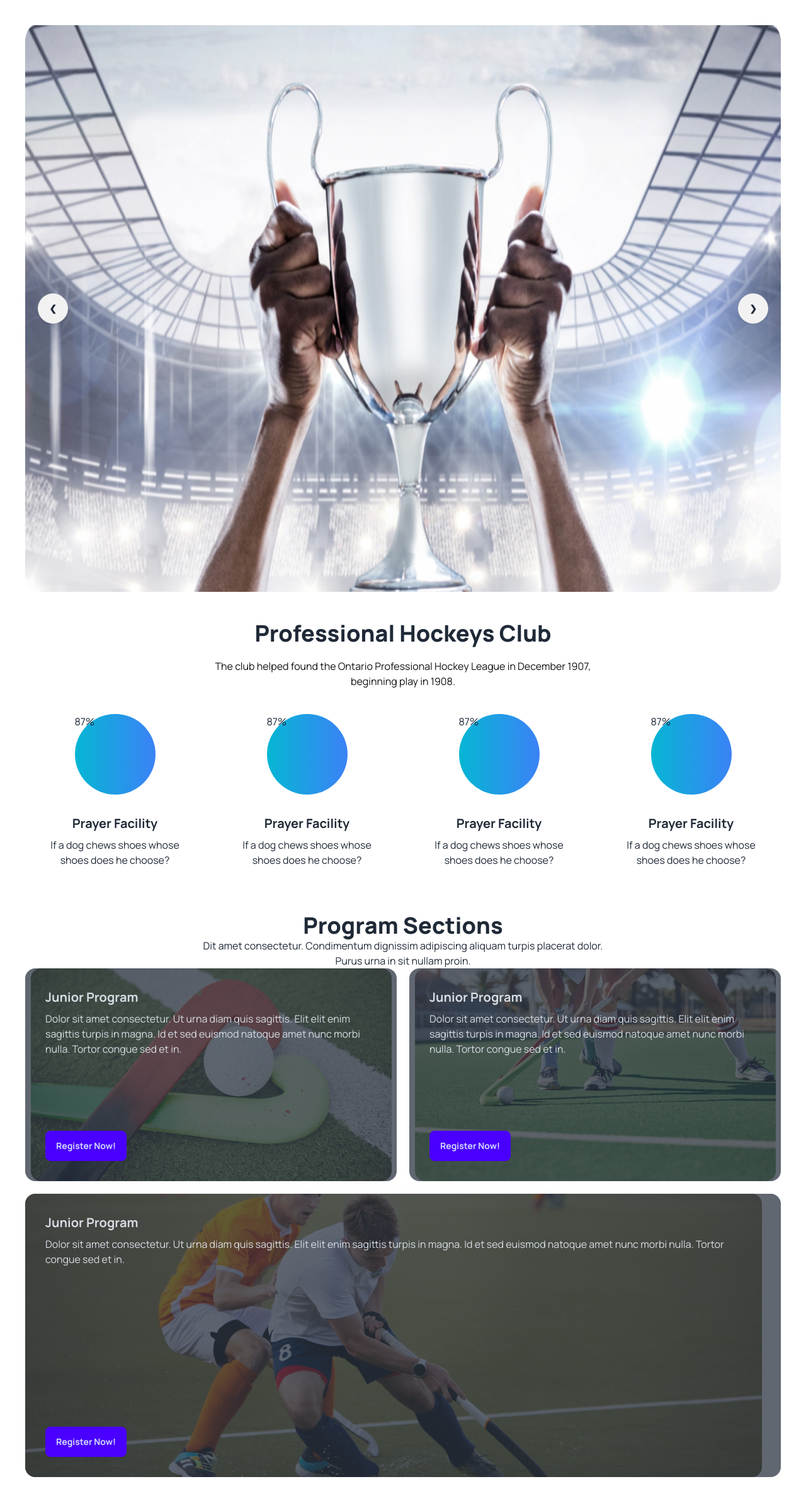
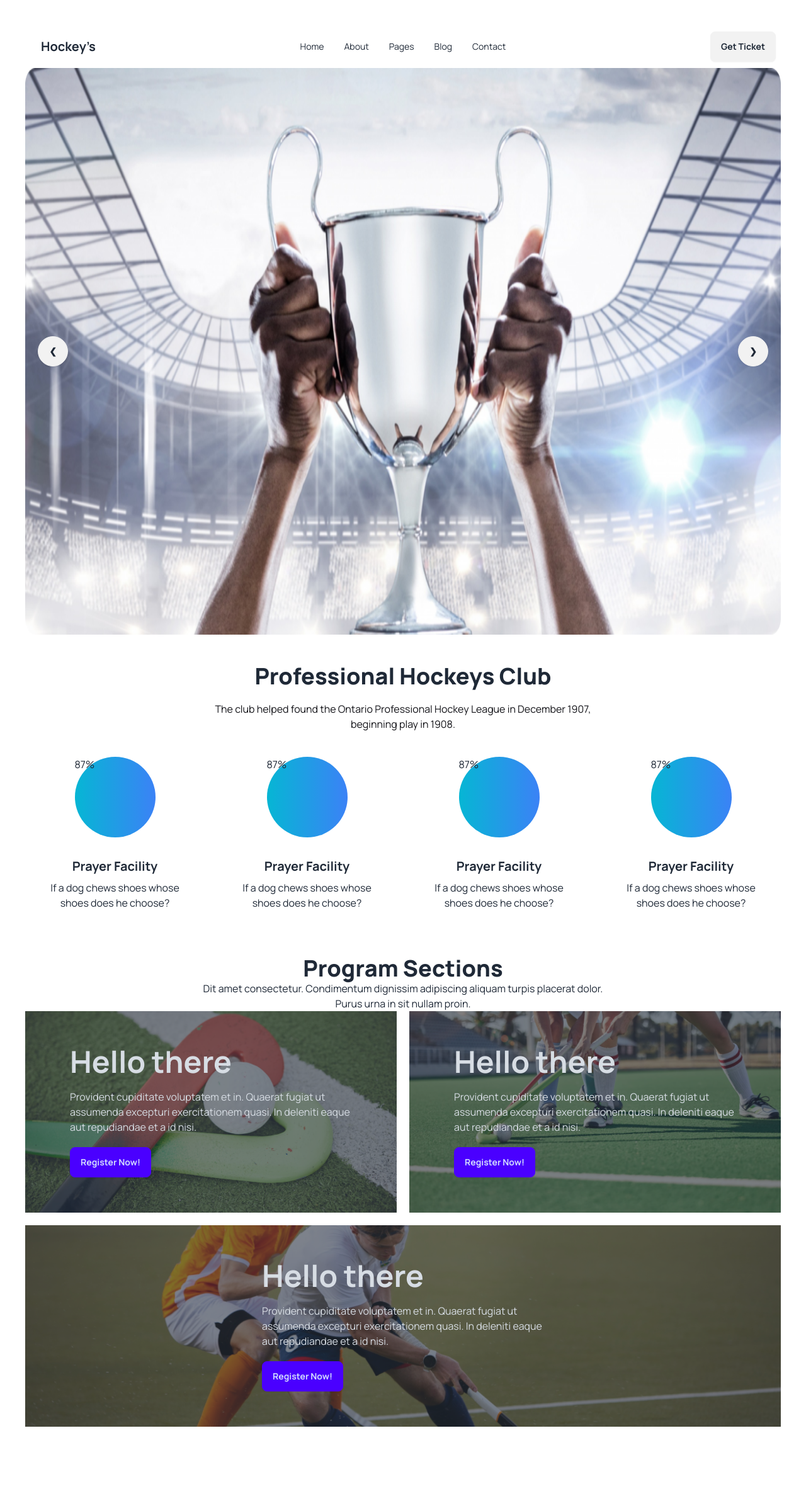
Before and after one commit to imran61999/Assignment-three, a plain HTML site: page index.html in a window 1280 px wide. Shown: the whole page at 63% size. After the commit the page ends 2306 px from the top, so only its background shows below. Drawn offline with nearby package versions, Linux system fonts and the light colour scheme; grey boxes are pictures that could not be loaded.

Commit message:
resubmit program section

```diff
--- a/index.html
+++ b/index.html
@@ -35,6 +35,42 @@
 
 <body class="font-manrope">
     <header class="mx-10 my-10">
+        <nav>
+            <div class="navbar bg-base-100">
+                <div class="navbar-start">
+                    <div class="dropdown">
+                        <div tabindex="0" role="button" class="btn btn-ghost lg:hidden">
+                            <svg xmlns="http://www.w3.org/2000/svg" class="h-5 w-5" fill="none" viewBox="0 0 24 24"
+                                stroke="currentColor">
+                                <path stroke-linecap="round" stroke-linejoin="round" stroke-width="2"
+                                    d="M4 6h16M4 12h8m-8 6h16" />
+                            </svg>
+                        </div>
+                        <ul tabindex="0"
+                            class="menu menu-sm dropdown-content mt-3 z-[1] p-2 shadow bg-base-100 rounded-box w-52">
+                            <li><a>Home</a></li>
+                            <li><a>About</a></li>
+                            <li><a>Pages</a></li>
+                            <li><a>Blog</a></li>
+                            <li><a>Contact</a></li>
+                        </ul>
+                    </div>
+                    <a class="btn btn-ghost text-xl">Hockey’s</a>
+                </div>
+                <div class="navbar-center hidden lg:flex">
+                    <ul class="menu menu-horizontal px-1">
+                        <li><a>Home</a></li>
+                        <li><a>About</a></li>
+                        <li><a>Pages</a></li>
+                        <li><a>Blog</a></li>
+                        <li><a>Contact</a></li>
+                    </ul>
+                </div>
+                <div class="navbar-end">
+                    <a class="btn">Get Ticket</a>
+                </div>
+            </div>
+        </nav>
         <div>
             <div class="carousel w-full">
                 <div id="slide1" class="carousel-item relative w-full">
@@ -131,7 +167,7 @@
                 <p class="mx-auto text-center justify-center">Dit amet consectetur. Condimentum dignissim adipiscing
                     aliquam turpis placerat dolor. <br> Purus urna in sit nullam proin. </p>
             </div>
-            <div>
+            <!-- <div>
                 <div class="grid gap-5 lg:grid-cols-2">
                     <div class="card w-50% image-full">
                         <figure><img src="Images/2.png" /></figure>
@@ -145,18 +181,16 @@
                             </div>
                         </div>
                     </div>
-                    <div class="card w-50% bg-base-100 shadow-none image-full">
-                        <figure><img src="Images/3.png" /></figure>
-                        <div class="card-body">
-                            <h2 class="card-title">Junior Program</h2>
-                            <p>Dolor sit amet consectetur. Ut urna diam quis sagittis. Elit elit
-                                enim sagittis turpis in magna. Id et sed euismod natoque amet nunc morbi nulla. Tortor
-                                congue sed et in.</p>
-                            <div class="card-actions justify-start">
-                                <button class="btn btn-primary">Register Now!</button>
-                            </div>
+                    <div class="hero min-h-screen" style="background-image: url(Images/3.png);">
+                        <div class="hero-overlay bg-opacity-60"></div>
+                        <div class="hero-content text-center text-neutral-content">
+                          <div class="max-w-md">
+                            <h1 class="mb-5 text-5xl font-bold">Hello there</h1>
+                            <p class="mb-5">Provident cupiditate voluptatem et in. Quaerat fugiat ut assumenda excepturi exercitationem quasi. In deleniti eaque aut repudiandae et a id nisi.</p>
+                            <button class="btn btn-primary">Get Started</button>
+                          </div>
                         </div>
-                    </div>
+                      </div>
 
                 </div>
                 <div>
@@ -173,7 +207,45 @@
                         </div>
                     </div>
                 </div>
+            </div> -->
+            <div class="flex gap-5 flex-col lg:flex-row">
+                <div class="hero min-h-80"
+                    style="background-image: url(Images/2.png);">
+                    <div class="hero-overlay bg-opacity-60"></div>
+                    <div class="hero-content text-left text-neutral-content">
+                        <div class="max-w-md">
+                            <h1 class="mb-5 text-5xl font-bold">Hello there</h1>
+                            <p class="mb-5">Provident cupiditate voluptatem et in. Quaerat fugiat ut assumenda excepturi
+                                exercitationem quasi. In deleniti eaque aut repudiandae et a id nisi.</p>
+                            <button class="btn btn-primary">Register Now!</button>
+                        </div>
+                    </div>
+                </div>
+                <div class="hero min-h-80"
+                    style="background-image: url(Images/3.png);">
+                    <div class="hero-overlay bg-opacity-60"></div>
+                    <div class="hero-content text-left text-neutral-content">
+                        <div class="max-w-md">
+                            <h1 class="mb-5 text-5xl font-bold">Hello there</h1>
+                            <p class="mb-5">Provident cupiditate voluptatem et in. Quaerat fugiat ut assumenda excepturi
+                                exercitationem quasi. In deleniti eaque aut repudiandae et a id nisi.</p>
+                            <button class="btn btn-primary">Register Now!</button>
+                        </div>
+                    </div>
+                </div>
             </div>
+            <div class="hero min-h-80 mt-5"
+                    style="background-image: url(Images/4.png);">
+                    <div class="hero-overlay bg-opacity-60"></div>
+                    <div class="hero-content text-left text-neutral-content">
+                        <div class="max-w-md">
+                            <h1 class="mb-5 text-5xl font-bold">Hello there</h1>
+                            <p class="mb-5">Provident cupiditate voluptatem et in. Quaerat fugiat ut assumenda excepturi
+                                exercitationem quasi. In deleniti eaque aut repudiandae et a id nisi.</p>
+                            <button class="btn btn-primary">Register Now!</button>
+                        </div>
+                    </div>
+                </div>
         </section>
     </main>
     <footer>
```
